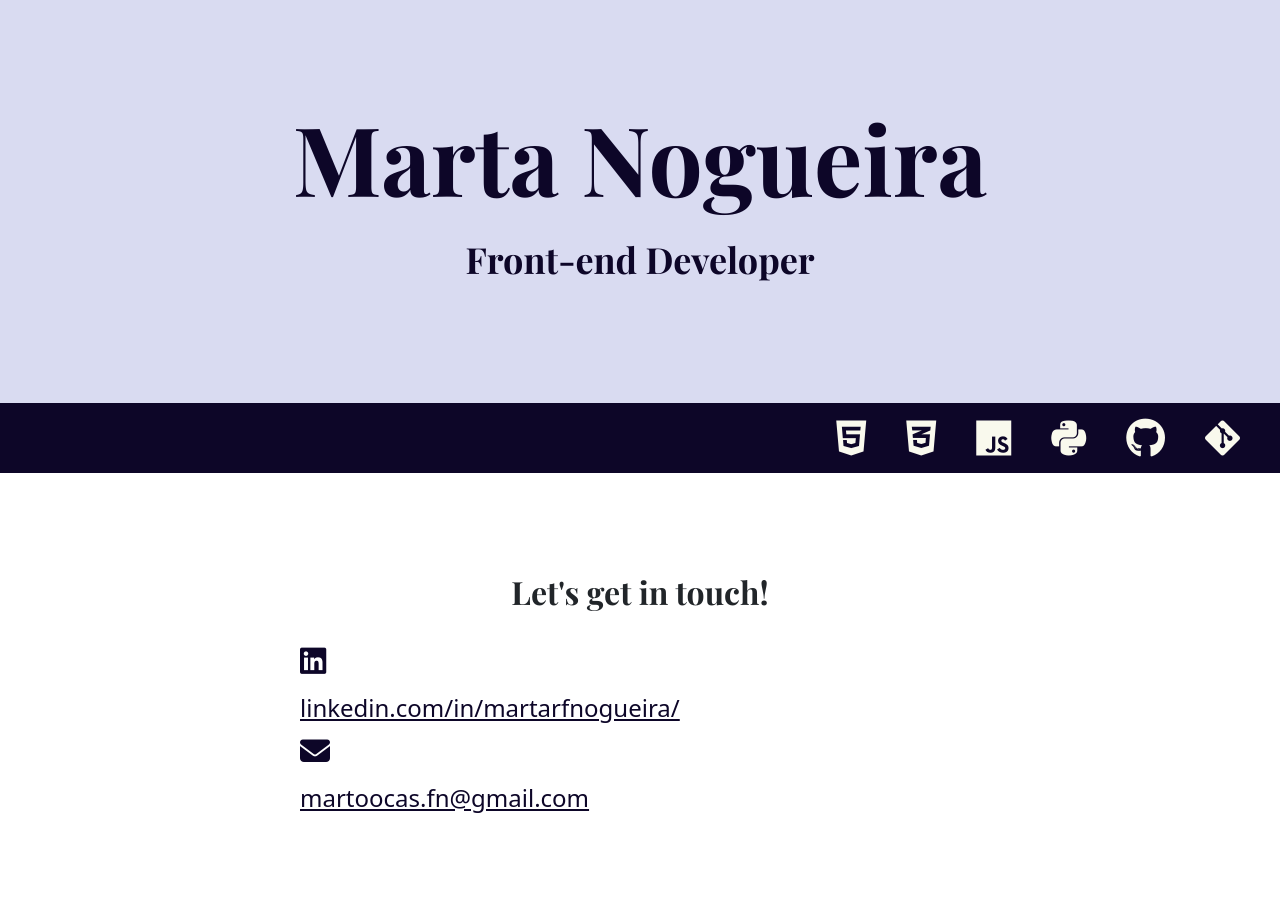
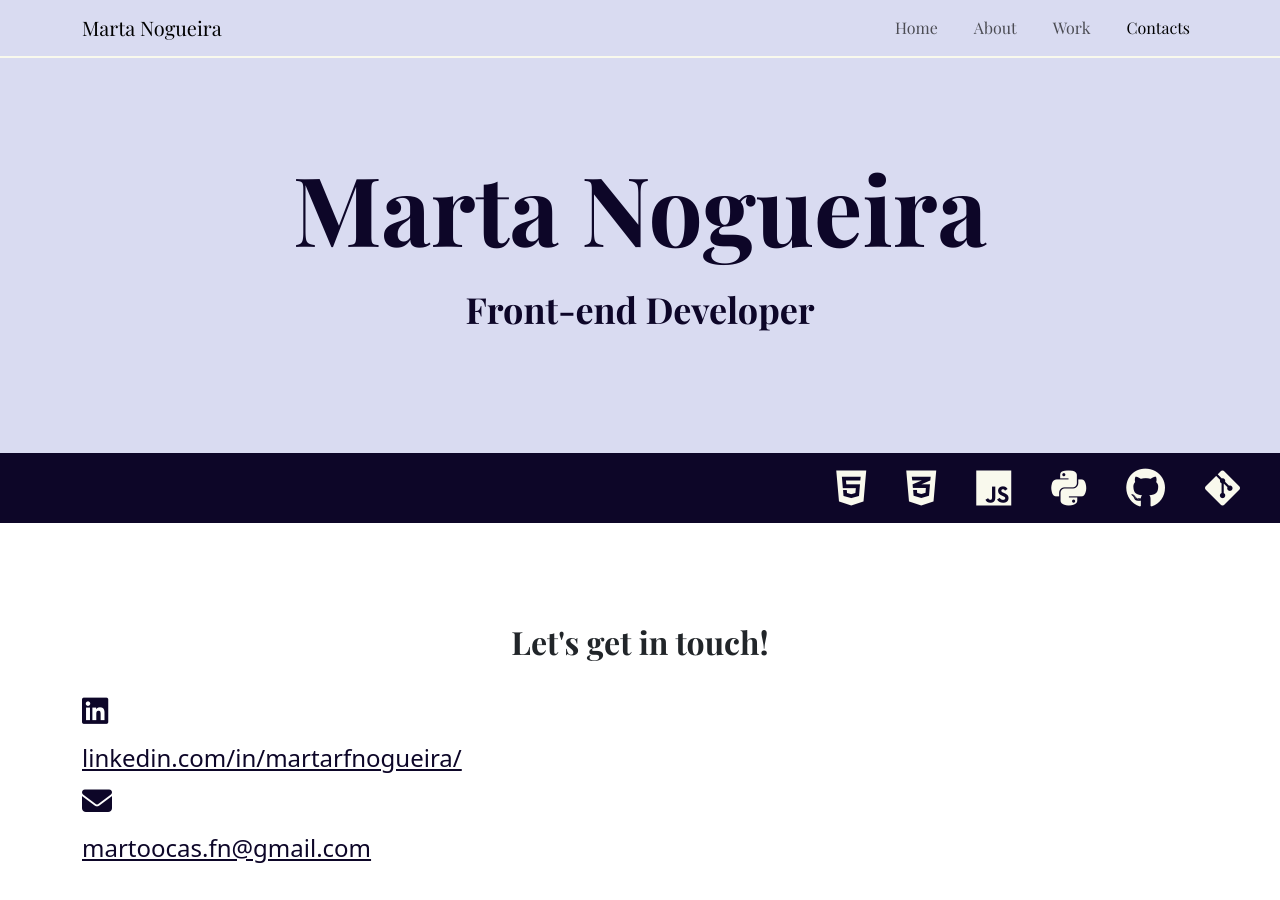
Before and after one commit to Marta-fn/Portfolio, a plain HTML site: page contact.html in a window 1280 px wide. Before the commit the page ends 850 px from the top, so only its background shows below. Drawn offline with nearby package versions, Linux system fonts and the light colour scheme; a web font is replaced by a local one.

Commit message:
Added Navigation Bar to all pages

```diff
--- a/contact.html
+++ b/contact.html
@@ -20,6 +20,31 @@
 </head>
 
 <body>
+  <nav class="navbar navbar-expand-lg bg-body-tertiary fixed-top">
+    <div class="container">
+      <a class="navbar-brand" href="/">Marta Nogueira</a>
+      <button class="navbar-toggler" type="button" data-bs-toggle="collapse" data-bs-target="#navbarNav"
+        aria-controls="navbarNav" aria-expanded="false" aria-label="Toggle navigation">
+        <span class="navbar-toggler-icon"></span>
+      </button>
+      <div class="collapse navbar-collapse nav-items" id="navbarNav">
+        <ul class="navbar-nav">
+          <li class="nav-item">
+            <a class="nav-link" aria-current="page" href="/">Home</a>
+          </li>
+          <li class="nav-item">
+            <a class="nav-link" href="/about.html">About</a>
+          </li>
+          <li class="nav-item">
+            <a class="nav-link" href="/work.html">Work</a>
+          </li>
+          <li class="nav-item">
+            <a class="nav-link active" href="/contact.html">Contacts</a>
+          </li>
+        </ul>
+      </div>
+    </div>
+  </nav>
   <div class="hero">
     <h1>Marta Nogueira</h1>
     <h2>Front-end Developer</h2>
@@ -32,6 +57,7 @@
     <i class="fa-brands fa-github" style="color: #f9f9ed;"></i>
     <i class="fa-brands fa-git-alt" style="color: #f9f9ed;"></i>
   </div>
+  <div class="container">
     <h2 class="sectionTittle">Let's get in touch!</h2>
     <div class="contactInfo contactIcons">
       <a href="https://www.linkedin.com/in/martarfnogueira/" target="_blank">
@@ -40,6 +66,7 @@
       <a href="mailto:martoocas.fn@gmail.com" target="_blank">
         <i class="fa-solid fa-envelope" style="color: #0d0628;"></i><br>martoocas.fn@gmail.com</a>
     </div>
+  </div>
 </body>
 
 </html>
--- a/styles/portfolio.css
+++ b/styles/portfolio.css
@@ -3,6 +3,7 @@
   --complementary-color: #0d0628;
   --contrast-color: #f9f9ed;
 }
+
 h1,
 h2,
 h3 {
@@ -18,11 +19,27 @@ p {
   font-family: "Poppins", sans-serif;
 }
 
+.navbar {
+  font-family: "Playfair Display", serif;
+  background-color: var(--primary-color) !important;
+  border-bottom: 2px solid var(--contrast-color);
+}
+
+.nav-items {
+  display: flex;
+  justify-content: end;
+}
+
+.nav-item {
+  padding-left: 20px;
+}
+
 .hero {
   text-align: center;
   background-color: var(--primary-color);
   padding: 100px 20px;
   color: var(--complementary-color);
+  margin-top: 50px;
 }
 
 .hero h2 {
@@ -155,7 +172,6 @@ p {
 }
 
 .contactInfo {
-  margin-left: 300px;
   margin-bottom: 30px;
   font-size: 24px;
   line-height: 45px;
```
Also changed, not shown: about.html (+25 -0 lines), index.html (+25 -0 lines), work.html (+25 -0 lines). Lines whose indentation alone changed are shown as unchanged.
